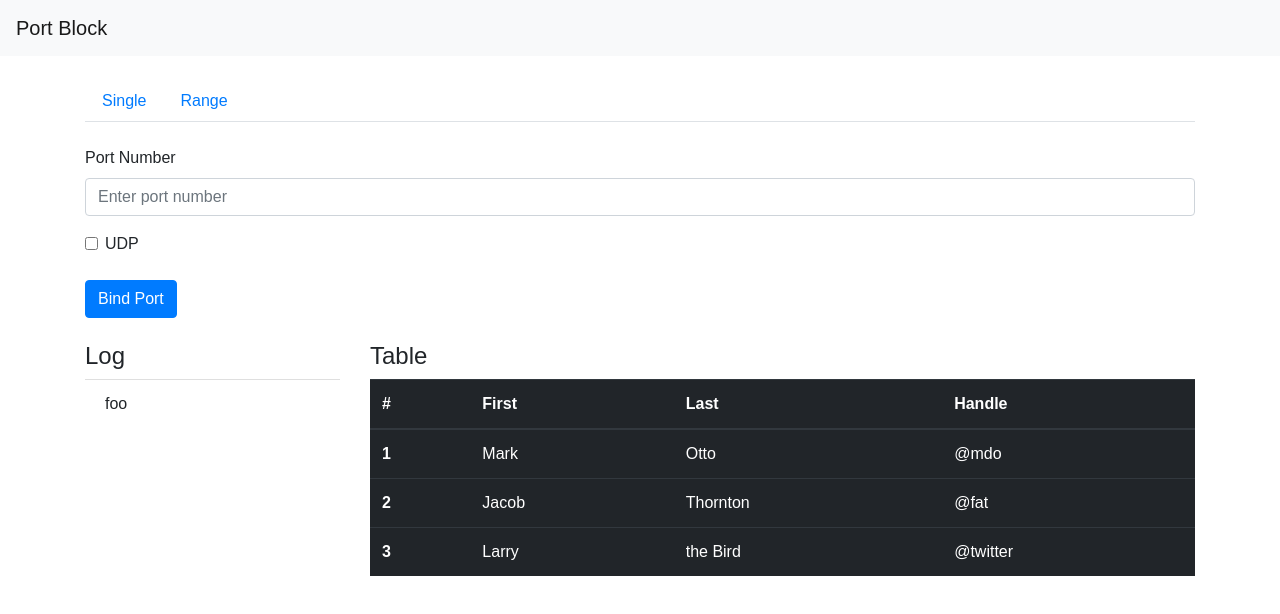
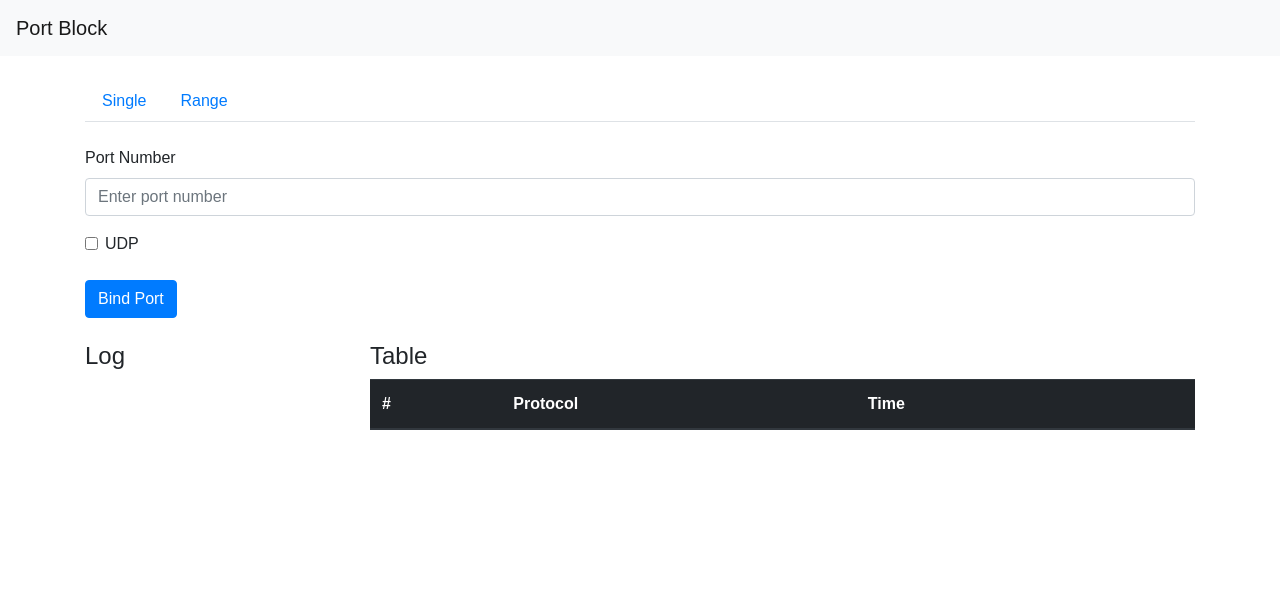
Before and after one commit to vesic/port-block, a React (Create React App) app: page / in a window 1280 px wide. Shown: the top 614 px of the page. Built offline with nearby package versions, Linux system fonts and the light colour scheme.

Commit message:
Add tcp and udp port func

```diff
--- a/port-tcp.js
+++ b/port-tcp.js
@@ -4,7 +4,8 @@ const port = process.argv[2]
 
 net.createServer(() => { })
   .on('error', (err) => {
-    console.log('error tcp-port in use ', port)
+    console.log(`error TCP ${port} in use`)
+    throw err;
   }).listen(port, () => {
-    console.log('tcp-port open on ', port)
+    console.log(`TCP ${port} open`)
   })
--- a/port-udp.js
+++ b/port-udp.js
@@ -4,9 +4,9 @@ const port = process.argv[2]
 
 dgram.createSocket('udp4')
   .on('listening', () => {
-    console.log('udp-port open on ' + port)
+    console.log(`UDP ${port} open`)
   })
   .on('error', () => {
-    console.log('error udp-port in use ' + port)
+    console.log(`error UDP ${port} in use`)
   })
   .bind(port);
--- a/src/App.js
+++ b/src/App.js
@@ -7,25 +7,59 @@ import './App.css';
 
 class App extends Component {
   state = {
-    logs: [
-      'foo'
-    ],
+    logs: [],
+    ports: [],
     displayRange: false
   }
 
   componentDidMount() {
   }
 
+  sortOut = (arr) => {
+    console.log('arr', arr)
+    const { logs, ports } = this.state;
+    if (arr[0] !== 'error') {
+      this.setState({
+        logs: [{
+          text: arr.join(' '),
+          status: 'success'
+        }, ...logs],
+        ports: [...ports, {
+          number: arr[1],
+          protocol: arr[0],
+          time: Date.now()
+        }]
+      })
+    } else {
+      this.setState({
+        logs: [{
+          text: arr.slice(1).join(' '),
+          status: 'error'
+        }, ...logs]
+      })
+    }
+  }
 
-  bindTcp = (port, udp) => {
-    console.log('port', port, udp)
+  bindUDP = (port) => {
+    fetch('/bind-udp/' + port)
+      .then(res => res.json())
+      .then(res => {
+        this.sortOut(res.data.split(' '))
+      })
+  }
+
+  bindTCP = (port) => {
     fetch('/bind/' + port)
       .then(res => res.json())
       .then(res => {
-        console.log('res', res)
-        this.setState({ports: [...this.state.logs, res.data]})
+        this.sortOut(res.data.split(' '))
       })
   }
+
+  bindPort = (port, udp) => {
+    (udp) ? this.bindUDP(port) : this.bindTCP(port);
+  }
+
 
   bindTcpRange = () => {
     [5000, 5001, 5002, 5003, 5004, 5005].forEach(port => {
@@ -43,7 +77,38 @@ class App extends Component {
     console.log(`switch to ${checked}`);
   }
 
+  onDelete = (port) => {
+    console.log('port', port)
+    const { number, protocol } = port;
+    if (protocol === 'TCP') {
+      this.killTCP(number)
+    }
+    // console.log('On delete', portNumber)
+    // const arr = res.data.split(' ')
+    // if (arr[0] === 'TCP') {
+    //   this.killTCP(arr[1])
+    // }
+  }
+
+  killTCP = (portNumber) => {
+    const { logs, ports } = this.state;
+    fetch('/kill-tcp/' + portNumber)
+      .then(res => res.json())
+      .then(res => {
+        console.log('res:del', res)
+        console.log('ports', ports)
+        this.setState({
+          logs: [{
+            text: res.data,
+            status: 'success'
+          }, ...logs],
+          ports: ports.filter(port => (port.number != portNumber || port.protocol != 'TCP'))
+        });
+      })
+  }
+
   render() {
+    const { logs, ports } = this.state;
     return (
       <div>
         <nav className="navbar navbar-light bg-light">
@@ -66,11 +131,11 @@ class App extends Component {
           <div className="row">
             <div className="col-sm">
               <div>&nbsp;</div>
-              {(this.state.displayRange) ? <Range /> : <Single onSubmit={this.bindTcp}/>}
+              {(this.state.displayRange) ? <Range /> : <Single onSubmit={this.bindPort}/>}
             </div>
           </div>
           <div>&nbsp;</div>
-          <Info logs={this.state.logs}/>
+          <Info logs={logs} ports={ports} onDelete={this.onDelete}/>
         </div>
       </div>
     );
--- a/src/Info.js
+++ b/src/Info.js
@@ -6,13 +6,14 @@ class Info extends Component {
   state = {}
 
   render() {
+    const { logs, ports, onDelete } = this.props;
     return (
       <div className="row">
         <div className="col">
-          <Log logs={this.props.logs}/>
+          <Log logs={logs}/>
         </div>
         <div className="col-9">
-          <Table />
+          <Table ports={ports} onDelete={onDelete}/>
         </div>
       </div>
     )
--- a/src/Log.js
+++ b/src/Log.js
@@ -4,20 +4,14 @@ class Log extends Component {
   state = {}
 
   render() {
+    const { logs } = this.props;
     return (
       <div>
         <h4>Log</h4>
         <ul className="list-group list-group-flush">
-          {
-            this.props.logs.map(log => {
-              return <li className="list-group-item">{log}</li>
-            })
-          }
-{/*
-          <li className="list-group-item">Dapibus ac facilisis in</li>
-          <li className="list-group-item">Morbi leo risus</li>
-          <li className="list-group-item">Porta ac consectetur ac</li>
-          <li className="list-group-item">Vestibulum at eros</li> */}
+          { logs.map(log => {
+            return <li className={"list-group-item " + (log.status === 'error' ? 'list-group-item-danger' : 'list-group-item-light')}>{log.text}</li>
+          })}
         </ul>
       </div>
     )
--- a/src/Table.js
+++ b/src/Table.js
@@ -4,6 +4,7 @@ class Table extends Component {
   state = {}
 
   render() {
+    const { ports, onDelete } = this.props;
     return (
       <div>
         <h4>Table</h4>
@@ -11,30 +12,21 @@ class Table extends Component {
           <thead>
             <tr>
               <th scope="col">#</th>
-              <th scope="col">First</th>
-              <th scope="col">Last</th>
-              <th scope="col">Handle</th>
+              <th scope="col">Protocol</th>
+              <th scope="col">Time</th>
+              <th></th>
+              {/* <th scope="col">Handle</th> */}
             </tr>
           </thead>
           <tbody>
-            <tr>
-              <th scope="row">1</th>
-              <td>Mark</td>
-              <td>Otto</td>
-              <td>@mdo</td>
-            </tr>
-            <tr>
-              <th scope="row">2</th>
-              <td>Jacob</td>
-              <td>Thornton</td>
-              <td>@fat</td>
-            </tr>
-            <tr>
-              <th scope="row">3</th>
-              <td>Larry</td>
-              <td>the Bird</td>
-              <td>@twitter</td>
-            </tr>
+            {
+              ports.map(port => (<tr>
+                <td>{port.number}</td>
+                <td>{port.protocol}</td>
+                <td>{port.time}</td>
+                <td><button className="btn btn-danger btn-sm" onClick={() => onDelete(port)}>delete</button></td>
+              </tr>))
+            }
           </tbody>
         </table>
       </div>
```
Also changed, not shown: server.js (+14 -8 lines).
